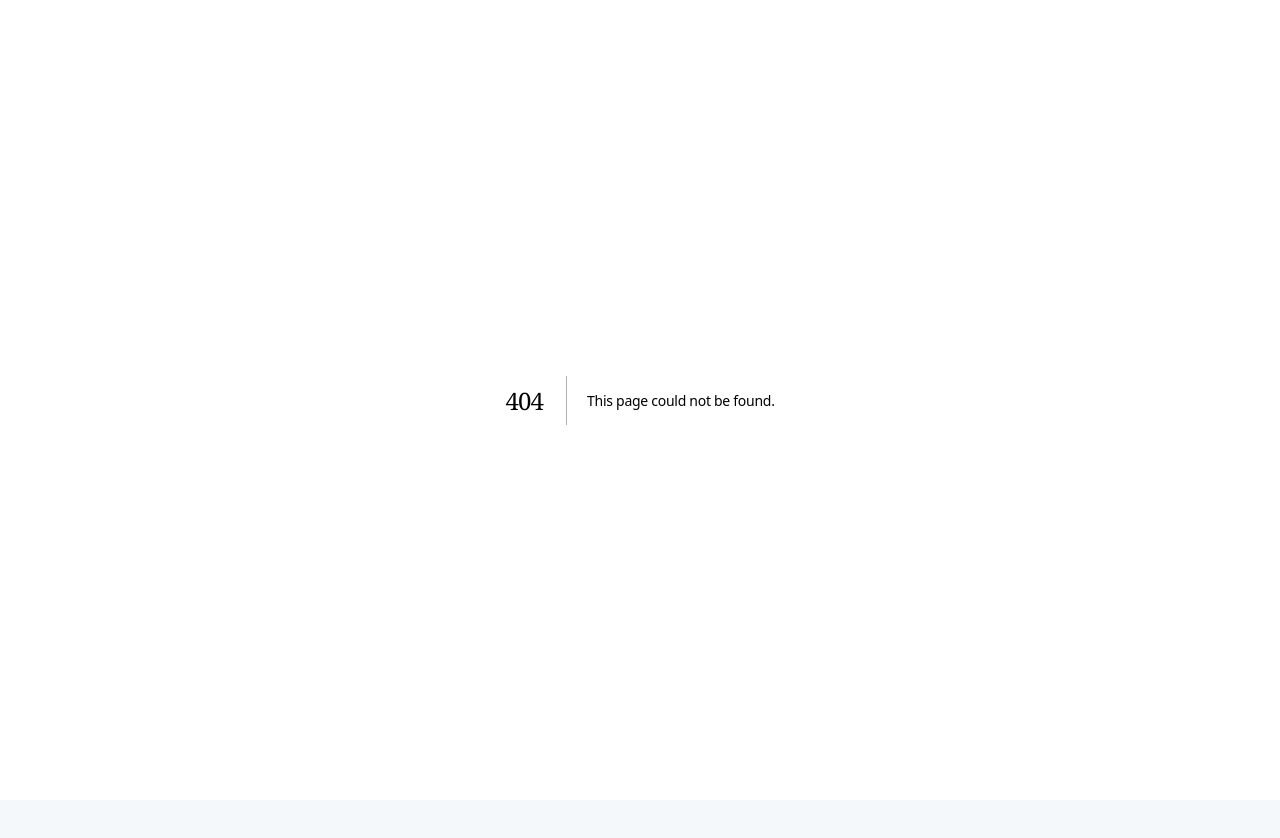
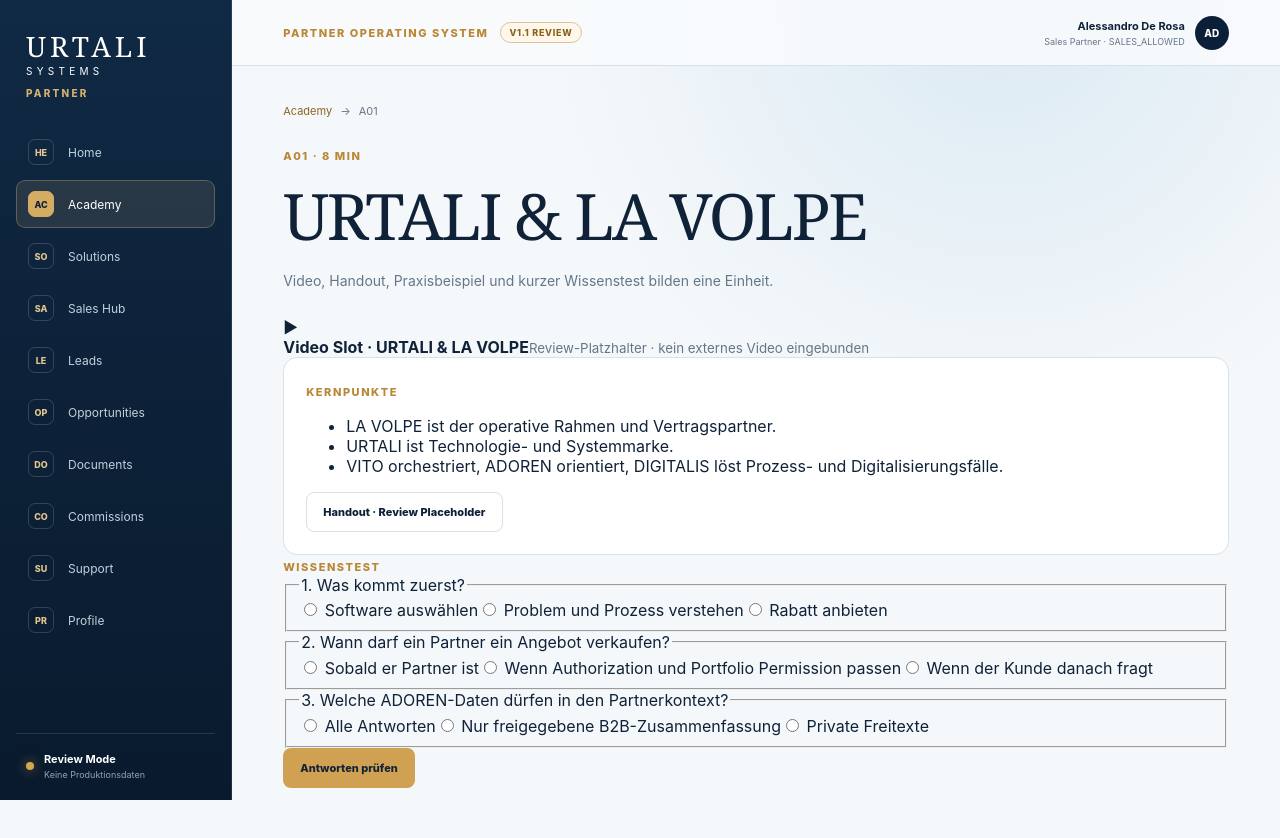
Before and after one commit to lavolpeofficial/vito-platform, a Next.js app in the folder apps/partner-portal/: page /academy/A01 in a window 1280 px wide. Before the commit this address had no page. Shown: the top 838 px of the page. Before the commit the page ends 800 px from the top, so only its background shows below. Built offline with nearby package versions, Linux system fonts and the light colour scheme.

Commit message:
feat(partner-portal): add apps/partner-portal/app/(portal)/academy/[id]/page.tsx

```diff
--- /dev/null
+++ b/apps/partner-portal/app/(portal)/academy/[id]/page.tsx
@@ -0,0 +1,30 @@
+import Link from 'next/link';
+import { notFound } from 'next/navigation';
+import { AcademyQuiz } from '@/components/academy-quiz';
+import { academyModules } from '@/lib/demo-data';
+
+const notes: Record<string, string[]> = {
+  A01: ['LA VOLPE ist der operative Rahmen und Vertragspartner.', 'URTALI ist Technologie- und Systemmarke.', 'VITO orchestriert, ADOREN orientiert, DIGITALIS löst Prozess- und Digitalisierungsfälle.'],
+  A02: ['ADOREN beginnt bei der Situation, nicht beim Produkt.', 'ENTRY ist nicht gleich SCOPE.', 'Partner sehen nur freigegebene B2B-Zusammenfassungen.'],
+  A03: ['Nicht Druck, sondern Zug.', 'Keine Lösung vor dem Verständnis des Problems.', 'NO_ACTION und INTERNAL_ACTION sind valide Ergebnisse.'],
+  A04: ['Need, Impact, Clarity, Readiness, Decision Access und Fit getrennt bewerten.', 'Keine pseudoexakte Gesamtnote erzwingen.', 'Qualification bestimmt den nächsten sinnvollen Pfad.'],
+};
+
+export default async function AcademyModulePage({ params }: { params: Promise<{ id: string }> }) {
+  const { id } = await params;
+  const module = academyModules.find((entry) => entry.id === id);
+  if (!module) notFound();
+  const moduleNotes = notes[id] ?? ['Modulinhalt ist für die Review-Struktur vorbereitet.', 'Finale Videos und Handouts werden nach Owner-Abnahme versioniert veröffentlicht.'];
+
+  return (
+    <>
+      <div className="breadcrumb"><Link href="/academy">Academy</Link><span>→</span><span>{module.id}</span></div>
+      <header className="page-head compact-head"><span className="eyebrow">{module.id} · {module.minutes} Min</span><h1>{module.title}</h1><p>Video, Handout, Praxisbeispiel und kurzer Wissenstest bilden eine Einheit.</p></header>
+      <section className="academy-detail-grid">
+        <article className="video-slot"><div className="play-mark">▶</div><strong>Video Slot · {module.title}</strong><small>Review-Platzhalter · kein externes Video eingebunden</small></article>
+        <article className="panel"><span className="eyebrow">Kernpunkte</span><ul className="learning-list">{moduleNotes.map((note) => <li key={note}>{note}</li>)}</ul><button className="button secondary" type="button">Handout · Review Placeholder</button></article>
+      </section>
+      <AcademyQuiz />
+    </>
+  );
+}
```
